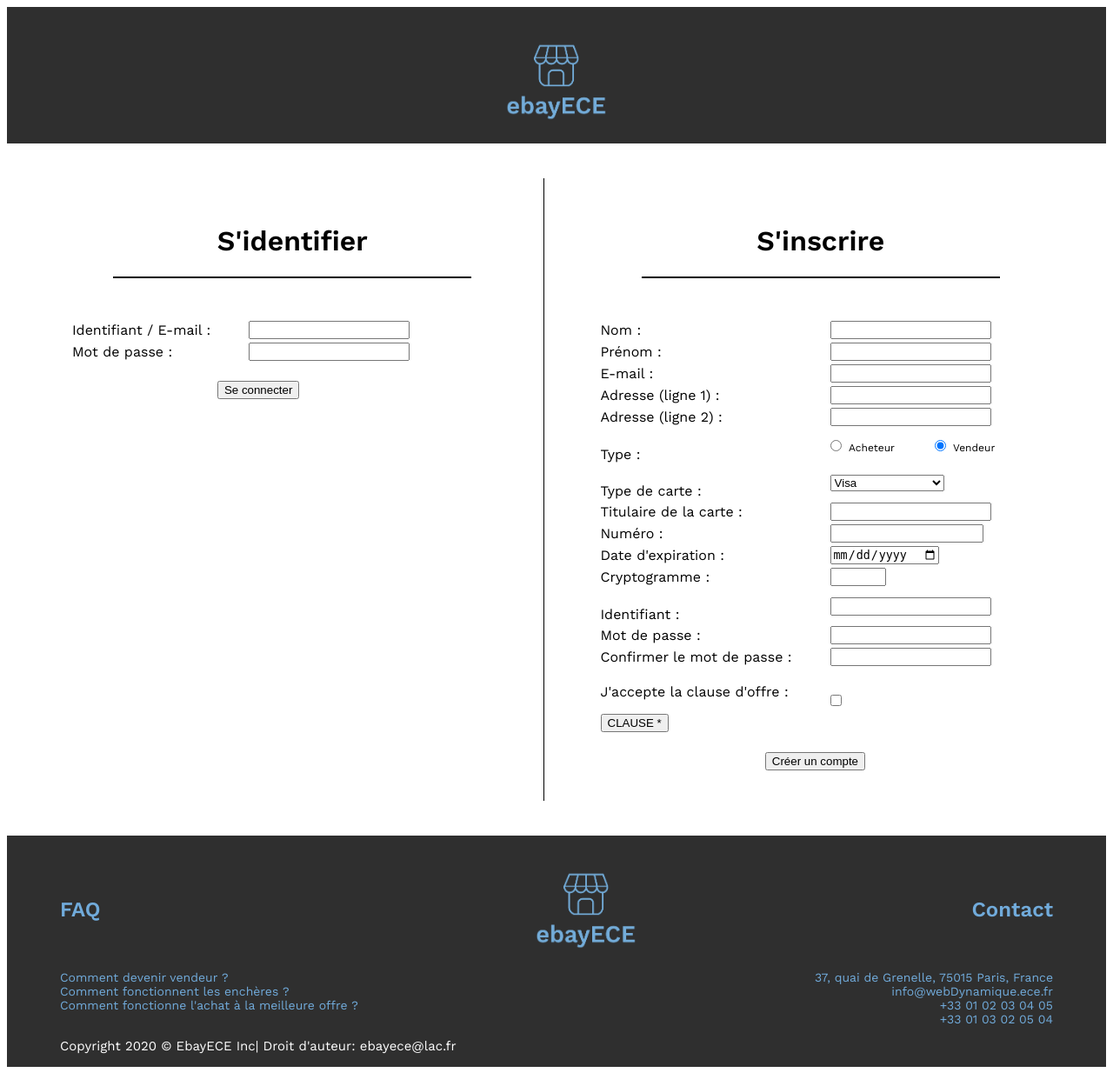
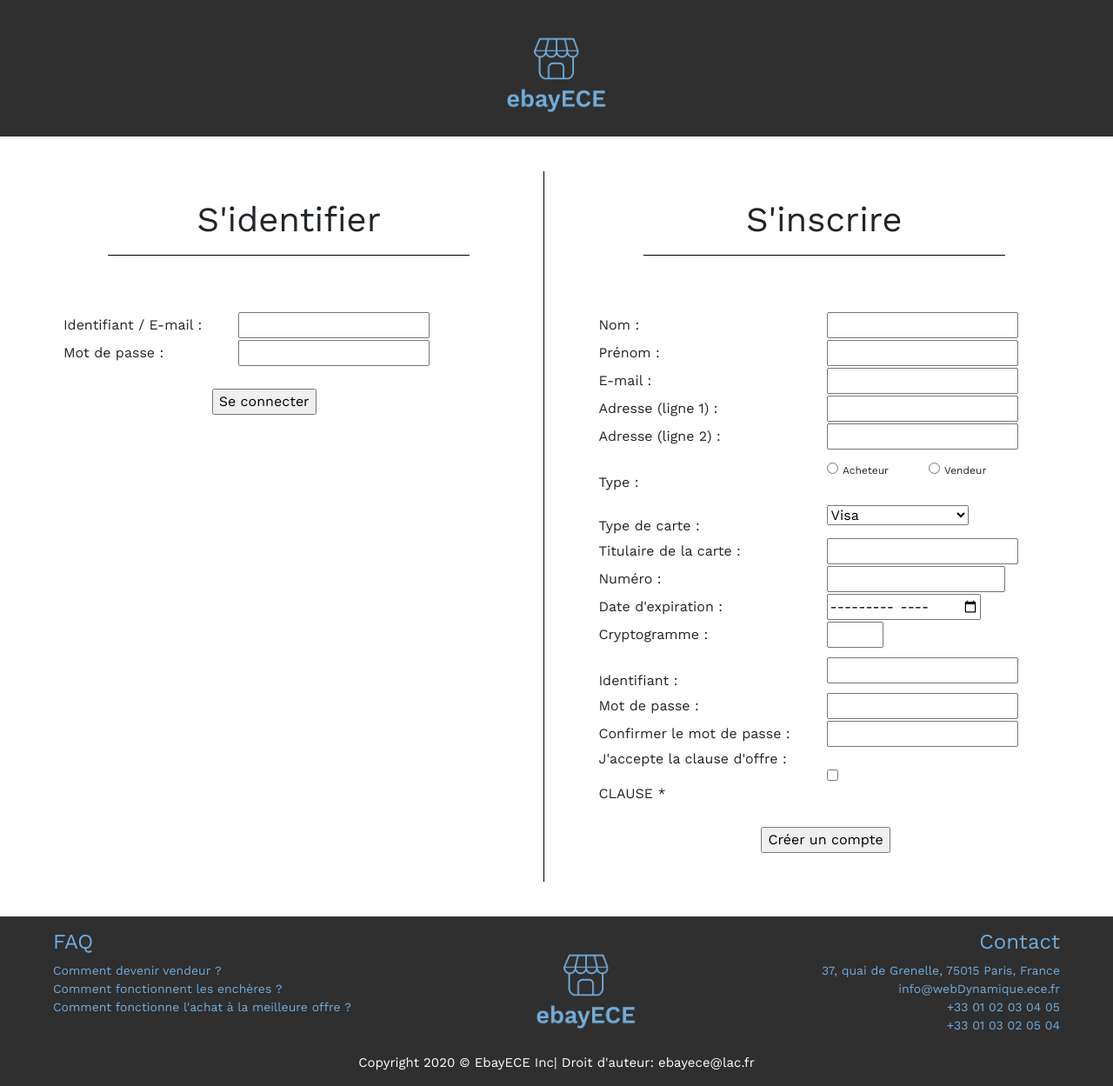
Before and after one commit to arlaty/ProjetPiscine, a PHP site: page /connexion.php in a window 1280 px wide. Shown: the whole page at 87% size. Before the commit the page ends 1227 px from the top, so only its background shows below. Run offline with PHP 8.4, Linux system fonts and the light colour scheme.

Commit message:
fix connexion. A faire verif de la saisie

```diff
--- a/connexion.php
+++ b/connexion.php
@@ -3,8 +3,28 @@
 <head>
 	<meta charset="UTF-8">
     <meta name="viewport" content="width=device-width, initial-scale=1.0">
+    <link rel="stylesheet" href="https://stackpath.bootstrapcdn.com/bootstrap/4.1.3/css/bootstrap.min.css">
     <link rel="stylesheet" type="text/css" href="style.css">
-    <script type="text/javascript" src="script.js"></script>
+    <script src="https://code.jquery.com/jquery-3.3.1.slim.min.js"></script>
+    <script src="https://stackpath.bootstrapcdn.com/bootstrap/4.1.3/js/bootstrap.min.js"></script>
+    <script src="https://ajax.googleapis.com/ajax/libs/jquery/3.4.1/jquery.min.js"></script>
+	<script>
+		function on() {
+		document.getElementById("overlay").style.display = "block";
+		}
+
+		function off() {
+		document.getElementById("overlay").style.display = "none";
+		}
+
+		function onAcheteur() {
+			$('.form-acheteur').css('display', '');
+		}
+
+		function offAcheteur() {
+			$('.form-acheteur').css('display', 'none');
+		}
+	</script>
 	<title>Connexion/inscription</title>
 </head>
 <body>
@@ -46,8 +66,6 @@
 
 	    	<form>
 	    		<table>
-
-		    		<div classe="identite">
 					<tr>
 						<td>Nom :</td>
 						<td><input type="text" name="nom"></td>
@@ -71,18 +89,13 @@
 					<tr>
 						<td><br>Type :</td>
 						<td>
-			    				<input type="radio" id="type1" name="type" value="acheteur" checked>
+							<input type="radio" id="type1" name="type" value="acheteur" onclick="onAcheteur()">
 							<label for="acheteur">Acheteur</label>
-							 	<input type="radio" id="type2" name="type" value="vendeur" checked>
+							<input type="radio" id="type2" name="type" value="vendeur" onclick="offAcheteur()">
 							<label for="vendeur">Vendeur</label>
 						</td>
 					</tr>
-			    	</div>
-
-
-		    		<!-- Formulaire si Acheteur-->
-		    		<div class="form-acheteur">
-			    		<tr>
+					<tr class="form-acheteur">
 						<td><br>Type de carte :</td>
 						<td>
 							<select name="carte" size="1">
@@ -93,26 +106,22 @@
 							</select>
 						</td>
 					</tr>
-			    		<tr>
+					<tr class="form-acheteur">
 						<td>Titulaire de la carte :</td>
 						<td><input type="text" name="tit"></td>
 					</tr>
-			    		<tr>
+					<tr class="form-acheteur">
 						<td>Numéro :</td>
 						<td><input type="number" name="num" step="1" min="00000000000000000" max="99999999999999999"></td>
 					</tr>
-			    		<tr>
+					<tr class="form-acheteur">
 						<td>Date d'expiration :</td>
-			    			<td><input type="date" name="exp"></td>
+						<td><input type="month" name="exp"></td>
 					</tr>
-			    		<tr>
+					<tr class="form-acheteur">
 						<td>Cryptogramme :</td>
 						<td><input type="number" name="crypt" step="1" min="000" max="999"></td>
 					</tr>
-		    		</div>
-
-
-		    		<div classe="login">
 					<tr>
 						<td><br>Identifiant :</td>
 						<td><input type="text" name="identifiant"></td>
@@ -125,18 +134,13 @@
 						<td>Confirmer le mot de passe  :</td>
 						<td><input type="text" name="mdp1"></td>
 					</tr>
-			    	</div>
-
-		    		<div class="form-acheteur">
-			    		<tr>
+					<tr class="form-acheteur">
 						<td><div>
 								<p>J'accepte la clause d'offre :</p>
-								  <button onclick="on()">CLAUSE *</button>
+								<div class="clause" onclick="on()">CLAUSE *</div>
 						</div> </td>
 						<td><input type="checkbox" name="accepter"></td>
 					</tr>
-		    		</div>
-
 		    		<tr>
 						<td colspan="2" align="center">
 							<br><input type="submit" name="create" value="Créer un compte">
--- a/modules/footer.php
+++ b/modules/footer.php
@@ -21,5 +21,5 @@
             </p>
         </div>
     </div>
-    <div class="footer-copyright text-center"></a>Copyright 2020 &copy; EbayECE Inc| Droit d'auteur: ebayece@lac.fr</div>
+    <div class="footer-copyright"></a>Copyright 2020 &copy; EbayECE Inc| Droit d'auteur: ebayece@lac.fr</div>
 </footer>
--- a/script.js
+++ b/script.js
@@ -53,18 +53,3 @@ $(document).ready(function () {
  	slideImg(); // enfin, on lance la fonction une première fois
 
  });
-
-/*if(document.getElementById('type').value  == "Acheteur"){
-	document.getElementById('form-acheteur').style.display = block;
-}
-else{
-	document.getElementById('form-acheteur').style.display = block;
-}*/
-
-function on() {
-  document.getElementById("overlay").style.display = "block";
-}
-
-function off() {
-	document.getElementById("overlay").style.display = "none";
-}
--- a/style.css
+++ b/style.css
@@ -5,6 +5,7 @@ body{
     min-width: 800px;
     width: auto !important;
     width:800px;
+    margin: 0;
 }
 
 ul {
@@ -142,6 +143,7 @@ footer p{
 .footer-copyright {
     color: #fff;
     font-size: 15px;
+    text-align: center;
 }
 
 footer .Contact{
@@ -317,6 +319,77 @@ footer .Contact{
 
 }
 
+/*Formulaire connexion/inscription*/
+.en-tete{
+    background: #2f2f2f;
+    padding: 0.9375em 2.8125em 0em;
+}
+
+.en-tete .logo{
+    display: block;
+    margin-right: auto;
+    margin-left: auto;
+}
+
+.row{
+    display:flex;
+    margin: 25px;
+}
+
+#col{
+    flex: 1;
+    padding: 2em;
+    margin: 15px;
+}
+.connexion{
+    border-right: 1px solid #000;
+    margin-right:20px;
+}
+
+.row form input, select{
+    margin-left: 40px;
+}
+.row form a{
+    text-decoration: none;
+    color: black;
+}
+.row form label{
+    font-size: 12px;
+}
+
+.row h1{
+    text-align: center;
+}
+
+#overlay {
+  position: fixed;
+  display: none;
+  width: 100%;
+  height: 100%;
+  top: 0;
+  left: 0;
+  right: 0;
+  bottom: 0;
+  background-color: rgba(0,0,0,0.5);
+  z-index: 2;
+  cursor: pointer;
+}
+
+#text{
+  position: absolute;
+  top: 50%;
+  left: 50%;
+  color: white;
+  transform: translate(-50%,-50%);
+  -ms-transform: translate(-50%,-50%);
+}
+
+.clause:hover{
+    color: #71ABDB;
+    cursor: pointer;
+}
+
+/*FIN Formulaire connexion/inscription*/
 
 /*Responsive*/
 
@@ -382,69 +455,3 @@ footer .Contact{
         margin: 1em 0.95em;
     }
 }
-
-
-/*Formulaire connexion/inscription*/
-.en-tete{
-
-    background: #2f2f2f;
-    padding: 0.9375em 2.8125em 0em;
-}
-.en-tete .logo{
-    display: block;
-    margin-right: auto;
-    margin-left: auto;
-}
-
-.row{
-    display:flex;
-    margin: 25px;
-}
-
-#col{
-    flex: 1;
-    padding: 2em;
-    margin: 15px;
-}
-.connexion{
-    border-right: 1px solid #000;
-    margin-right:20px;
-}
-form input, select{
-    margin-left: 40px;
-}
-form a{
-    text-decoration: none;
-    color: black;
-}
-form label{
-    font-size: 12px;
-}
-
-.row h1{
-    text-align: center;
-}
-
-#overlay {
-  position: fixed;
-  display: none;
-  width: 100%;
-  height: 100%;
-  top: 0;
-  left: 0;
-  right: 0;
-  bottom: 0;
-  background-color: rgba(0,0,0,0.5);
-  z-index: 2;
-  cursor: pointer;
-}
-
-#text{
-  position: absolute;
-  top: 50%;
-  left: 50%;
-  color: white;
-  transform: translate(-50%,-50%);
-  -ms-transform: translate(-50%,-50%);
-}
-/*FIN Formulaire connexion/inscription*/
```
Lines whose indentation alone changed are shown as unchanged.
